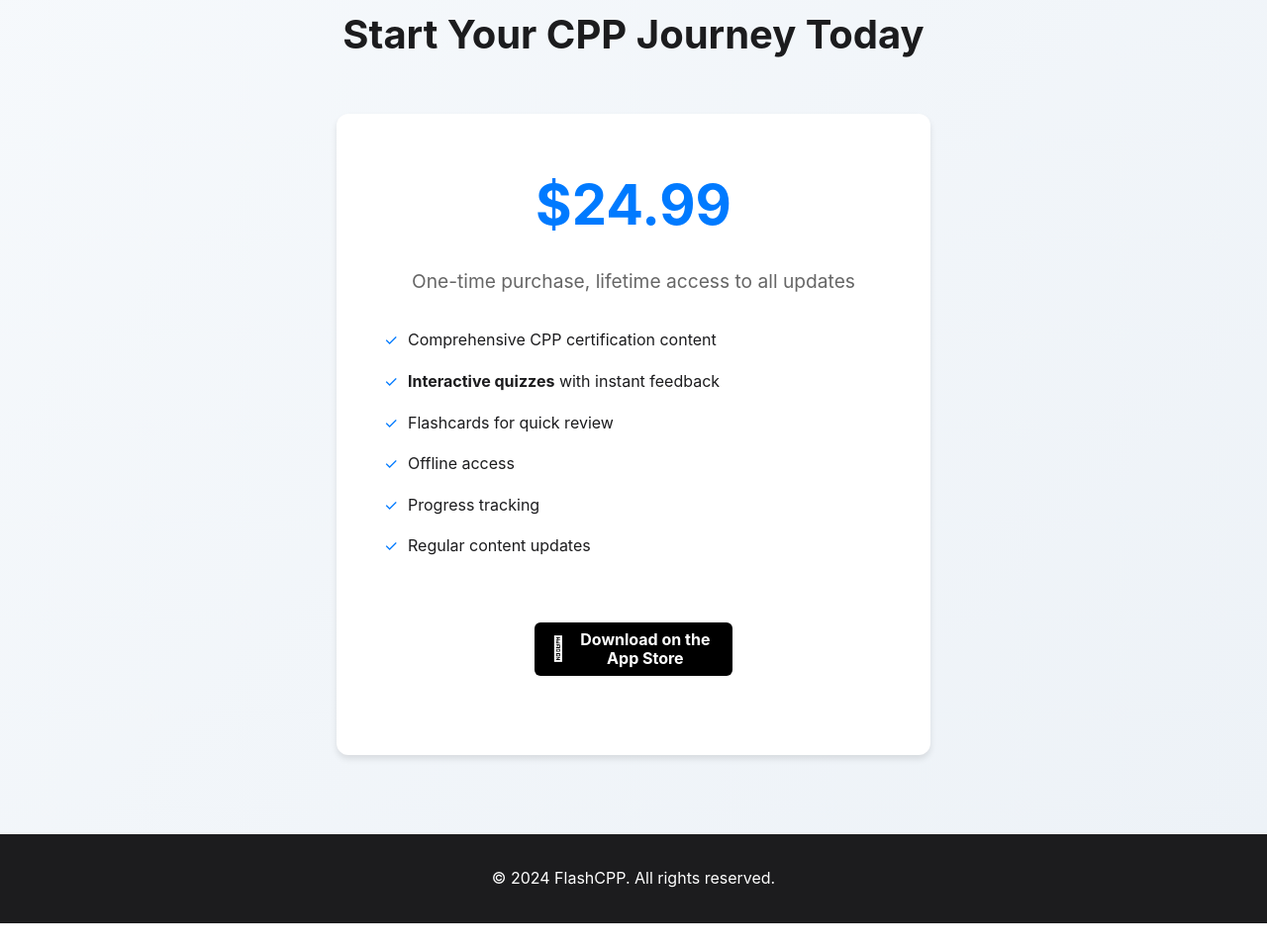
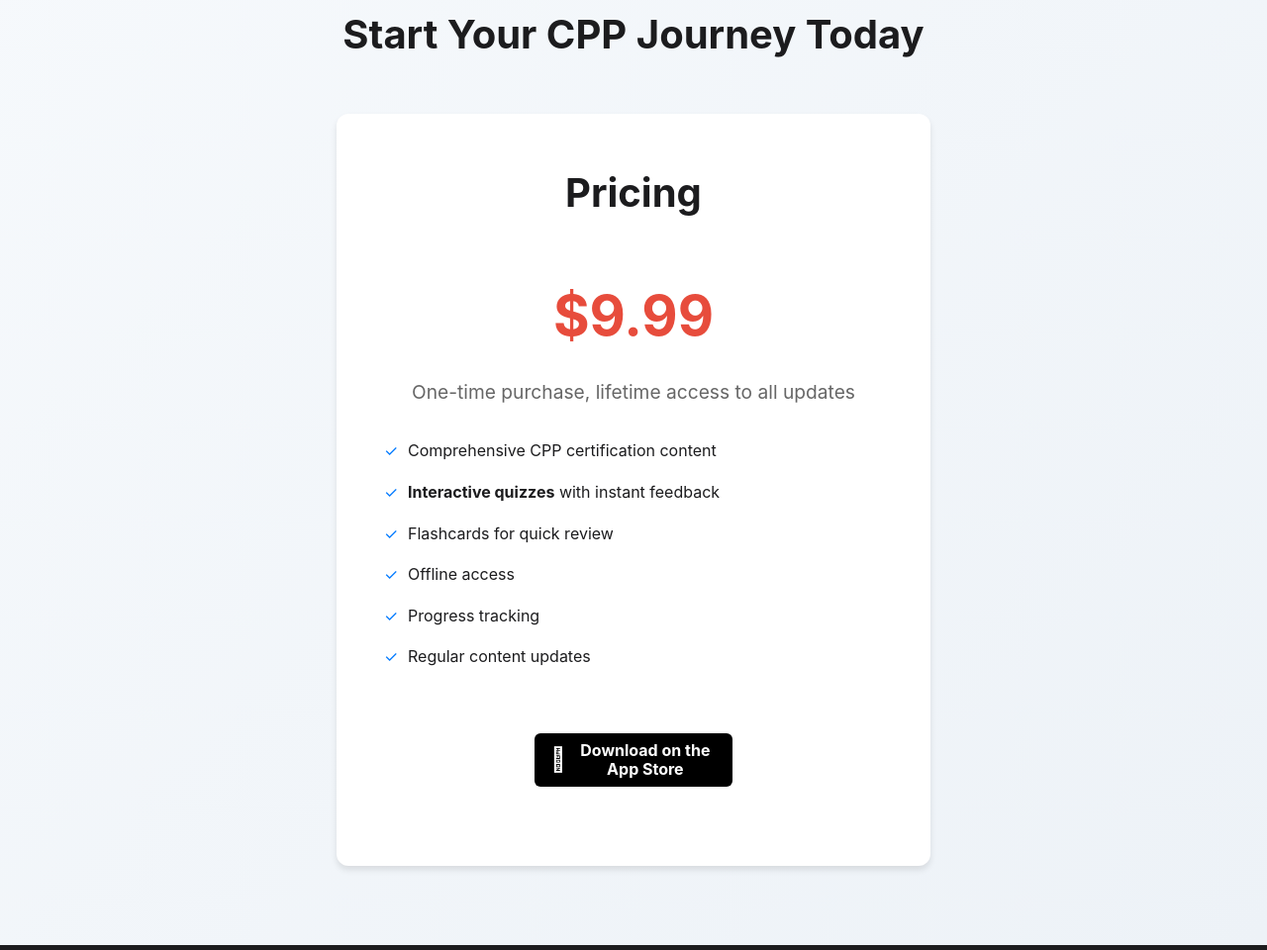
Before and after one commit to Shahabgeravesh/FlashCPP-Website, a plain HTML site: page index.html in a window 1280 px wide. Shown: the part 1296-2256 px from the top of the page at 99% size. Before the commit the page ends 2229 px from the top, so only its background shows below. Drawn offline with Linux system fonts and the light colour scheme.

Commit message:
Update pricing to show only .99

```diff
--- a/index.html
+++ b/index.html
@@ -115,7 +115,10 @@
             <div class="container">
                 <h2>Start Your CPP Journey Today</h2>
                 <div class="price-container">
-                    <p class="price">$24.99</p>
+                    <h2>Pricing</h2>
+                    <div class="price">
+                        <span class="discounted-price">$9.99</span>
+                    </div>
                     <p class="price-subtitle">One-time purchase, lifetime access to all updates</p>
                     <ul class="price-features" aria-label="Features included">
                         <li>Comprehensive CPP certification content</li>
--- a/styles.css
+++ b/styles.css
@@ -153,6 +153,11 @@ body {
     margin-bottom: 1rem;
 }
 
+.discounted-price {
+    color: #e74c3c;
+    font-size: 3.5rem;
+}
+
 .price-subtitle {
     font-size: 1.2rem;
     color: #666;
```
